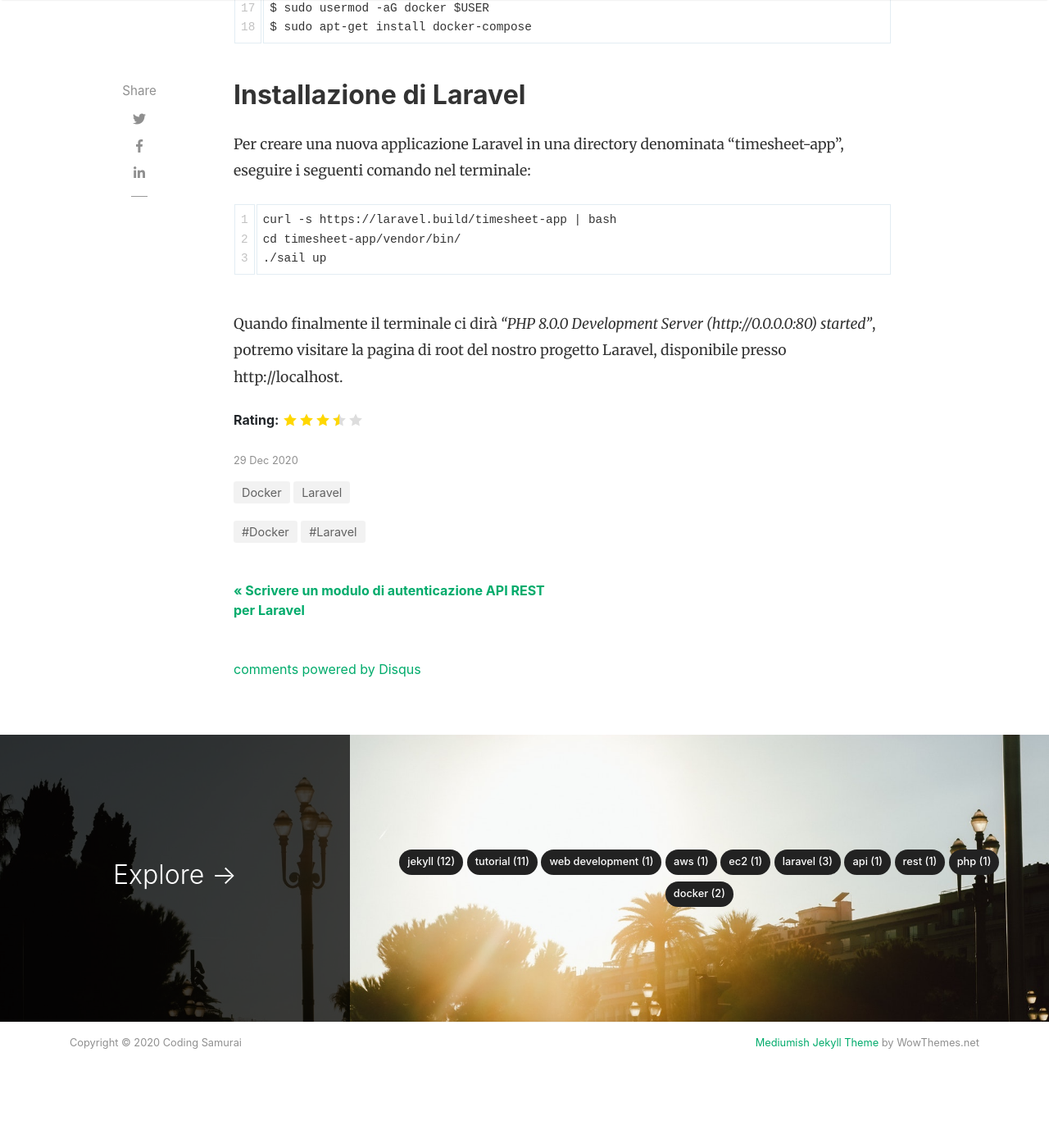
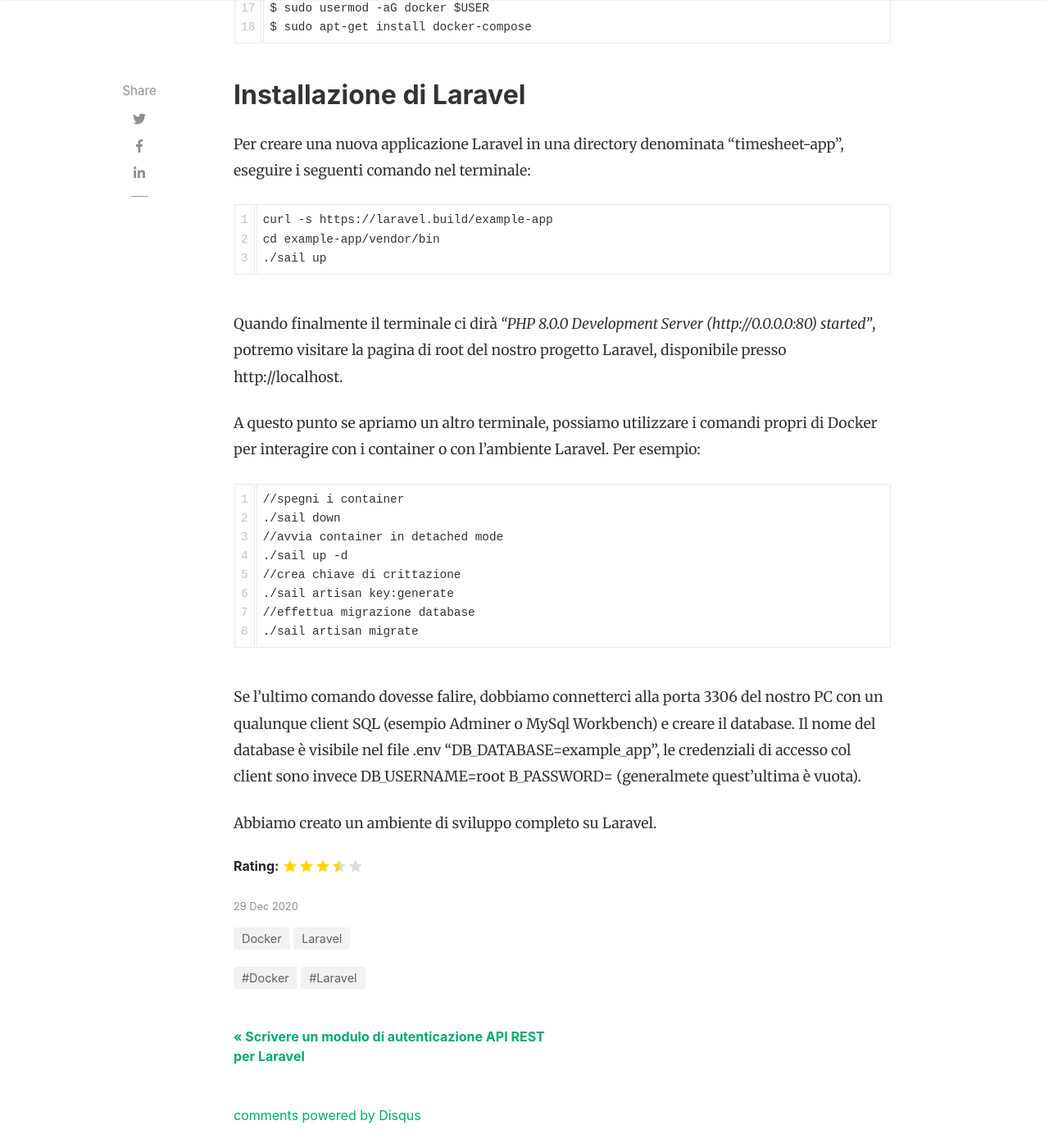
Before and after one commit to mattiatoselli/codingsamurai, a Jekyll site: the page built from _posts/2020-12-29-ambiente-sviluppo-docker-Laravel-sail.md, in a window 1280 px wide and 1400 px high, scrolled down 1562 px. Shown: the whole window at 82% size. Built offline with Jekyll 4.4.1, drawn with Linux system fonts in a browser that asks for light colours; nearby versions of some CDN libraries; comment, search, counter and statistics services are not loaded; before the commit the page ends 2917 px from its top, so only the background shows below that.

Commit message:
Update 2020-12-29-ambiente-sviluppo-docker-Laravel-sail.md

````diff
--- a/_posts/2020-12-29-ambiente-sviluppo-docker-Laravel-sail.md
+++ b/_posts/2020-12-29-ambiente-sviluppo-docker-Laravel-sail.md
@@ -45,9 +45,25 @@
 Per creare una nuova applicazione Laravel in una directory denominata "timesheet-app", eseguire i seguenti comando nel terminale:
 
 ```
-curl -s https://laravel.build/timesheet-app | bash
-cd timesheet-app/vendor/bin/
+curl -s https://laravel.build/example-app
+cd example-app/vendor/bin
 ./sail up
 ```
 
 Quando finalmente il terminale ci dirà <i>"PHP 8.0.0 Development Server (http://0.0.0.0:80) started"</i>, potremo visitare la pagina di root del nostro progetto Laravel, disponibile presso http://localhost.
+
+A questo punto se apriamo un altro terminale, possiamo utilizzare i comandi propri di Docker per interagire con i container o con l'ambiente Laravel. Per esempio:
+```
+//spegni i container
+./sail down
+//avvia container in detached mode
+./sail up -d
+//crea chiave di crittazione
+./sail artisan key:generate
+//effettua migrazione database
+./sail artisan migrate
+```
+
+Se l'ultimo comando dovesse falire, dobbiamo connetterci alla porta 3306 del nostro PC con un qualunque client SQL (esempio Adminer o MySql Workbench) e creare il database. Il nome del database è visibile nel file .env "DB_DATABASE=example_app", le credenziali di accesso col client sono invece DB_USERNAME=root B_PASSWORD= (generalmete quest'ultima è vuota).
+
+Abbiamo creato un ambiente di sviluppo completo su Laravel.
````
